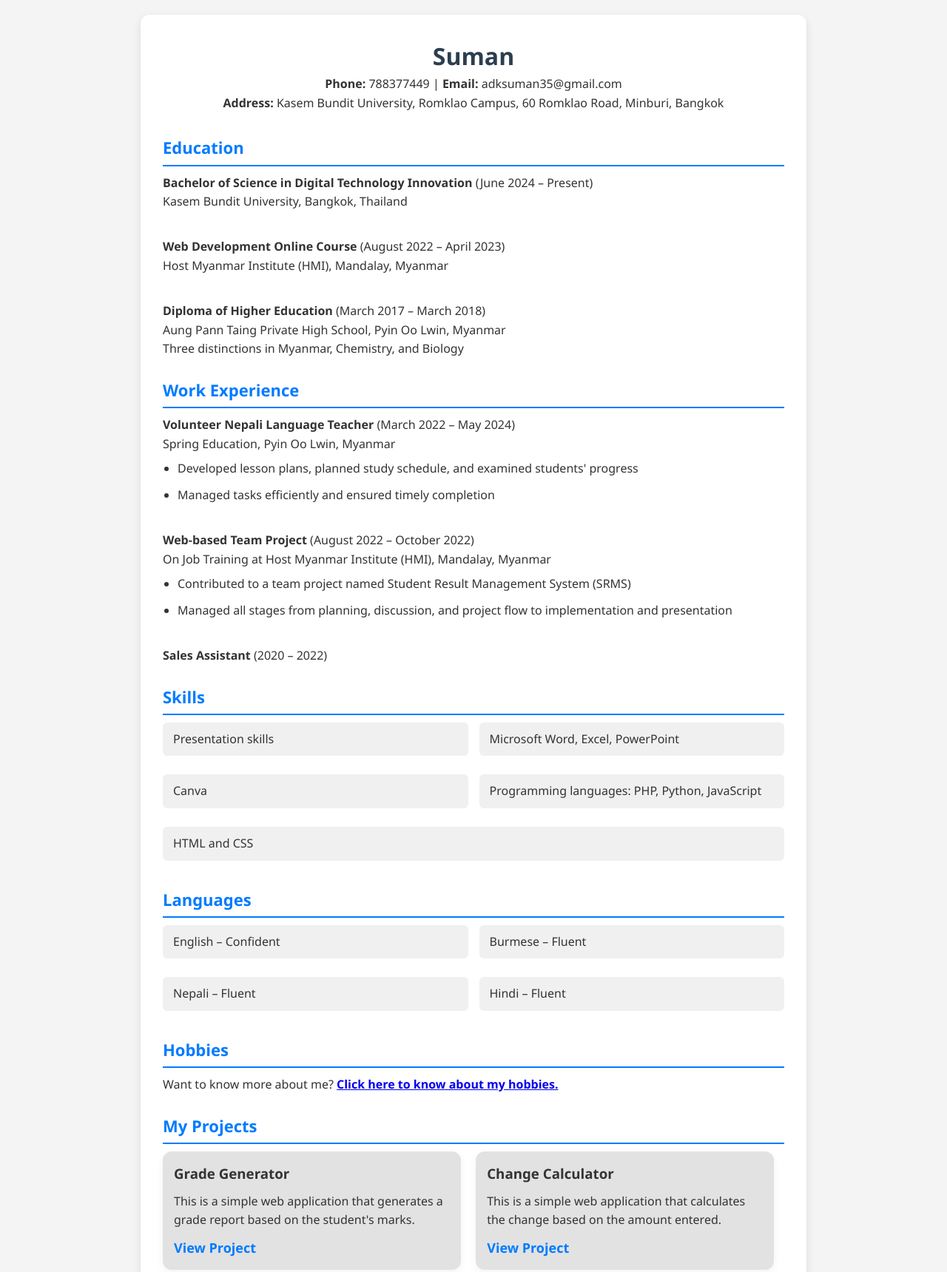
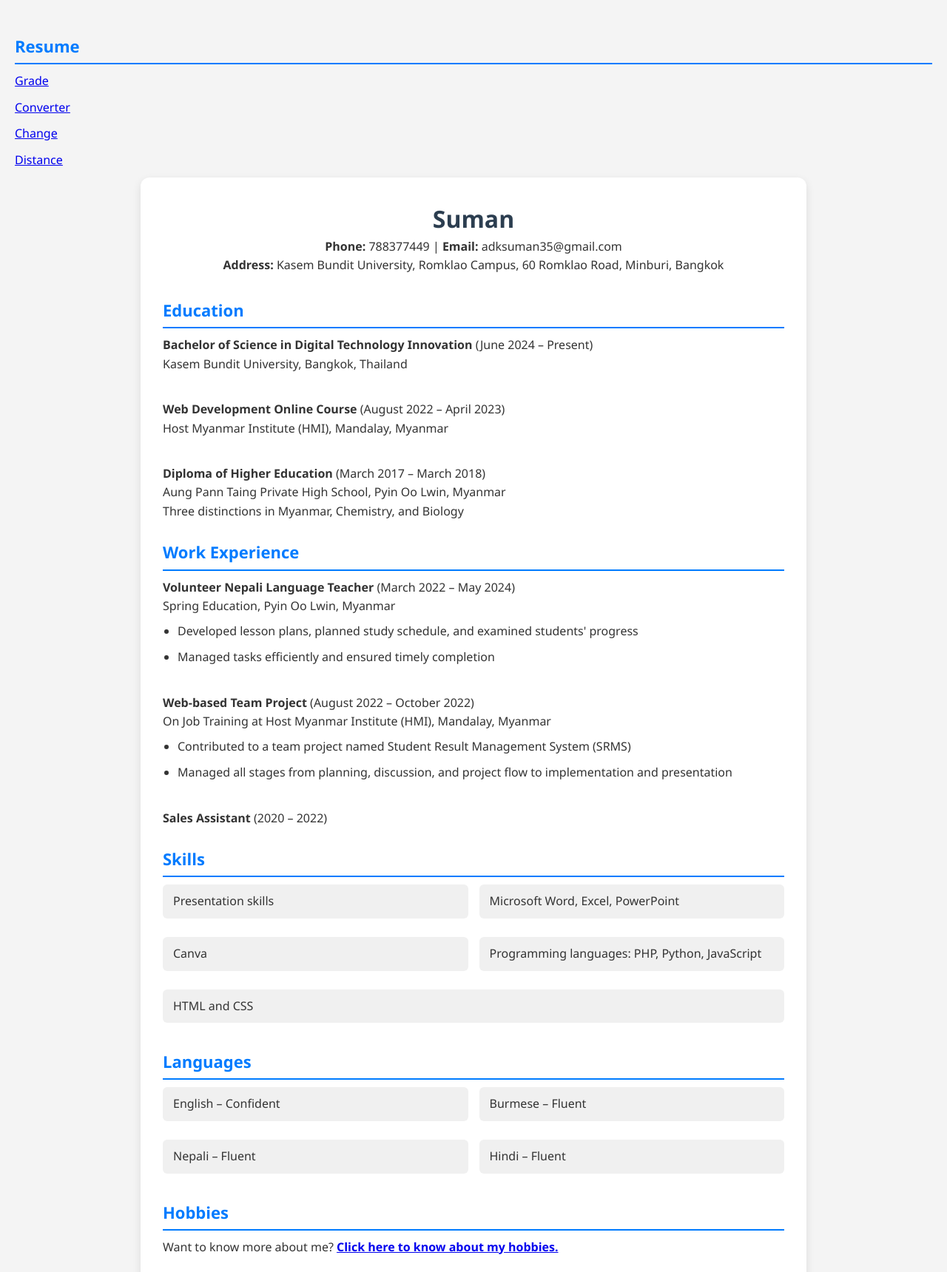
Before and after one commit to sumanadk123/Assignments-file, a plain HTML site: page index.html in a window 1280 px wide. Shown: the top 1720 px of the page at 74% size. Drawn offline with Linux system fonts and the light colour scheme.

Commit message:
Update index.html

```diff
--- a/index.html
+++ b/index.html
@@ -7,14 +7,39 @@
   <link rel="stylesheet" href="style.css"/>
 </head>
 <body>
+<!-- Navbar section -->
+  <nav class="navbar">
+  <div class="nav-container">
+    <h2 class="logo">Resume</h2>
+
+    <!-- Navigation Links -->
+    <ul class="nav-links" id="navLinks">
+      <li><a href="grade.html" class="active">Grade</a></li>
+      <li><a href="converter.html">Converter</a></li>
+      <li><a href="change.html">Change</a></li>
+      <li><a href="Distance.html">Distance</a></li>
+    </ul>
+
+    <!-- Hamburger Button for Mobile -->
+    <div class="hamburger" id="hamburger">
+      <span></span>
+      <span></span>
+      <span></span>
+    </div>
+  </div>
+</nav>
+
+  <!-- Main Content -->
   <div class="container">
+    <!-- Header Section -->
     <header class="center">
       <h1>Suman</h1>
       <p><strong>Phone:</strong> 788377449 | <strong>Email:</strong> adksuman35@gmail.com</p>
       <p><strong>Address:</strong> Kasem Bundit University, Romklao Campus, 60 Romklao Road, Minburi, Bangkok</p>
     </header>
 
-    <section>
+    <!-- Education Section -->
+    <section id="education">
       <h2>Education</h2>
       <ul>
         <li>
@@ -33,7 +58,8 @@
       </ul>
     </section>
 
-    <section>
+    <!-- Work Experience Section -->
+    <section id="experience">
       <h2>Work Experience</h2>
       <ul>
         <li>
@@ -52,13 +78,12 @@
             <li>Managed all stages from planning, discussion, and project flow to implementation and presentation</li>
           </ul>
         </li><br>
-        <li>
-          <strong>Sales Assistant</strong> (2020 – 2022)
-        </li>
+        <li><strong>Sales Assistant</strong> (2020 – 2022)</li>
       </ul>
     </section>
 
-    <section>
+    <!-- Skills Section -->
+    <section id="skills">
       <h2>Skills</h2>
       <ul class="grid">
         <li>Presentation skills</li>
@@ -69,7 +94,8 @@
       </ul>
     </section>
 
-    <section>
+    <!-- Languages Section -->
+    <section id="languages">
       <h2>Languages</h2>
       <ul class="grid">
         <li>English – Confident</li>
@@ -79,13 +105,16 @@
       </ul>
     </section>
 
-    <section>
+    <!-- Hobbies Section -->
+    <section id="hobbies">
       <h2>Hobbies</h2>
-      <p>Want to know more about me? <strong><a href="hobby.html">Click here to know about my hobbies.</a></strong>
+      <p>Want to know more about me?
+        <strong><a href="hobby.html">Click here to know about my hobbies.</a></strong>
       </p>
     </section>
 
-    <section>
+    <!-- Projects Section -->
+    <section id="projects">
       <h2>My Projects</h2>
       <div class="projects">
         <div>
@@ -111,5 +140,15 @@
       </div>
     </section>
   </div>
+
+  <script>
+  const hamburger = document.getElementById('hamburger');
+  const navLinks = document.getElementById('navLinks');
+
+  hamburger.addEventListener('click', () => {
+    navLinks.classList.toggle('show');
+  });
+</script>
+
 </body>
 </html>
```
